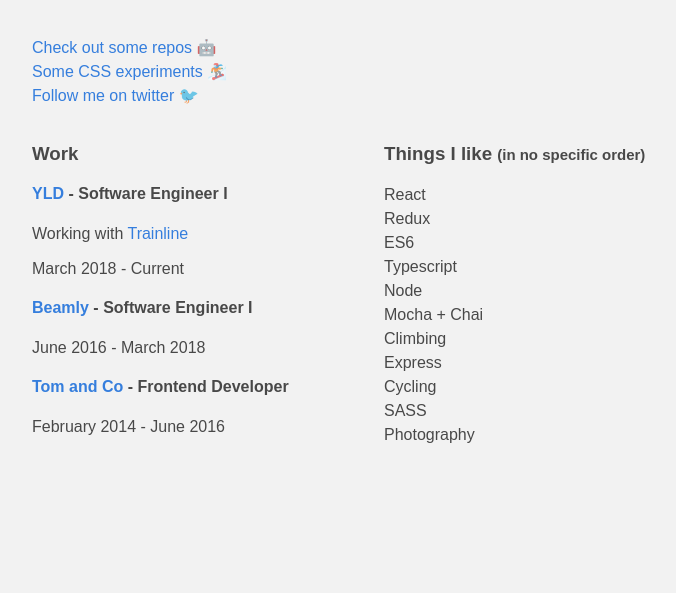
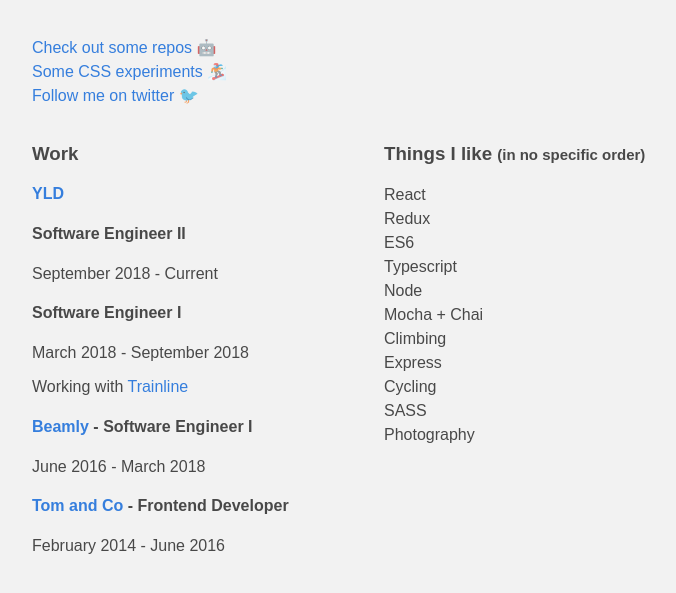
Before and after one commit to omonk/omonk.github.io, a website: page index.html in a window 1280 px wide. Shown: the part 149-742 px from the top of the page, without its empty margins (256-932 px from the left). Drawn offline with Linux system fonts and the light colour scheme.

Commit message:
update YLD position

```diff
--- a/index.html
+++ b/index.html
@@ -38,11 +38,18 @@
                 <h3>Work</h3>
 
                 <h4>
-                    <a class="blue link dim" href="https://yld.io">YLD</a> - Software Engineer I</h4>
+                    <a class="blue link dim" href="https://yld.io">YLD</a>
+                </h4>
+
+                <h4>Software Engineer II</h4>
+                <p>September 2018 - Current</p>
+
+                <h4>Software Engineer I</h4>
+                <p>March 2018 - September 2018</p>
+
                 <p>Working with
                     <a href="https://www.thetrainline.com" class="blue link dim">Trainline</a>
                 </p>
-                <p>March 2018 - Current</p>
 
                 <h4>
                     <a class="blue link dim" href="https://beamly.com">Beamly</a> - Software Engineer I</h4>
```
